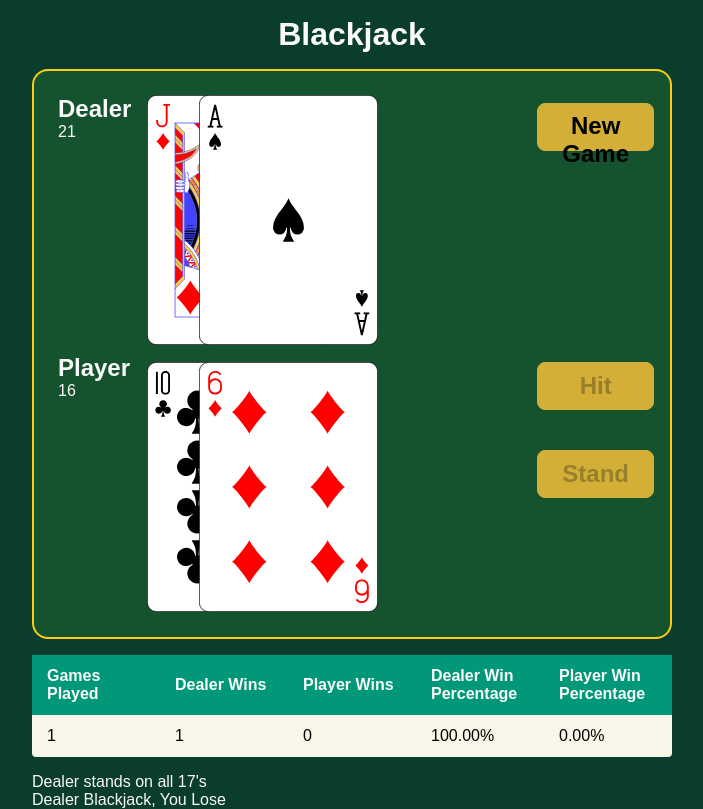
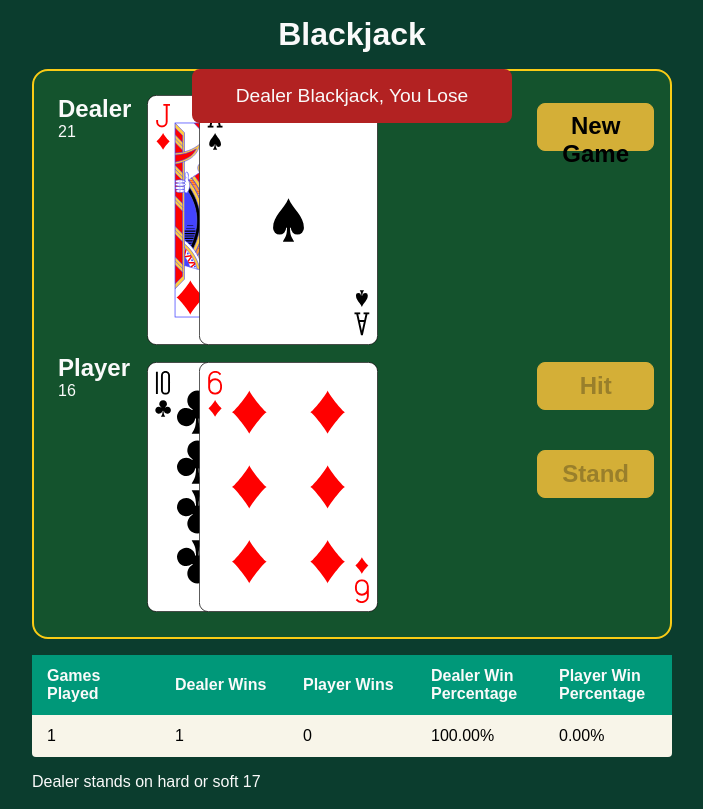
Before and after one commit to Tyler-de-Wit/black-jack-react, a React (Vite) app: page / in a window 1280 px wide. Both pictures are taken after a click on the button "New Game". Shown: the whole page, without its empty margins (288-991 px from the left). Built offline with nearby package versions, Linux system fonts and the light colour scheme; the HTML template or start-up script is replaced by a standard one.

Commit message:
feat: Add in alert for player win or loss

```diff
--- a/src/App.css
+++ b/src/App.css
@@ -160,3 +160,34 @@ th,
 td {
   padding: 12px 15px;
 }
+
+/* Result Message */
+.result-message {
+  font-weight: 500;
+  width: 20rem;
+  text-align: center;
+  padding: 1rem;
+  border-radius: 8px;
+  font-size: 1.2rem;
+  position: absolute;
+  top: 4.3rem;
+  left: calc(50% - 10rem);
+  z-index: 999;
+  animation: fadeIn 0.2s ease-in-out forwards;
+}
+.result-win {
+  background-color: var(--success);
+  color: var(--dark-text);
+}
+.result-lose {
+  background-color: var(--accent);
+  color: var(--text);
+}
+@keyframes fadeIn {
+  from {
+    opacity: 0;
+  }
+  to {
+    opacity: 1;
+  }
+}
--- a/src/App.tsx
+++ b/src/App.tsx
@@ -5,6 +5,7 @@ import calculateHandValue from "./lib/calculateHandValue";
 import PlayingCard from "./components/PlayingCard";
 import Button from "./components/Button";
 import GameStatistics from "./components/GameStatistics";
+import ResultMessage from "./components/ResultMessage";
 import deckOfCards from "./data/deckOfCards";
 
 type Card = {
@@ -183,6 +184,9 @@ function App() {
 
   return (
     <main>
+      {/* Result Message */}
+      {!game.playersTurn && <ResultMessage message={game.resultMessage} />}
+
       <h1>Blackjack</h1>
       <div className="game-wrapper">
         {/* Player titles and card count */}
@@ -242,8 +246,7 @@ function App() {
         dealerWins={gameStatistics.dealerWins}
         playerWins={gameStatistics.playerWins}
       />
-      <p>Dealer stands on all 17's</p>
-      <p>{game.resultMessage}</p>
+      <p>Dealer stands on hard or soft 17</p>
     </main>
   );
 }
--- /dev/null
+++ b/src/components/ResultMessage.tsx
@@ -0,0 +1,19 @@
+type ResultMessageProps = {
+  message: string;
+};
+
+function ResultMessage({ message }: ResultMessageProps) {
+  // Check for player win or loss in message to set background colour
+  let resultColour;
+  if (message.includes("Lose")) {
+    resultColour = "lose";
+  } else if (message.includes("Win")) {
+    resultColour = "win";
+  }
+
+  return (
+    <div className={`result-message result-${resultColour}`}>{message}</div>
+  );
+}
+
+export default ResultMessage;
```
